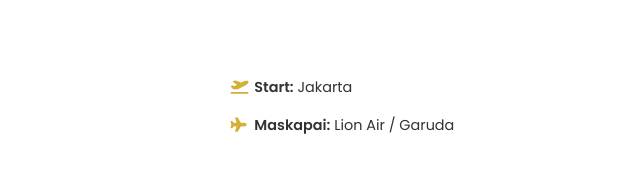
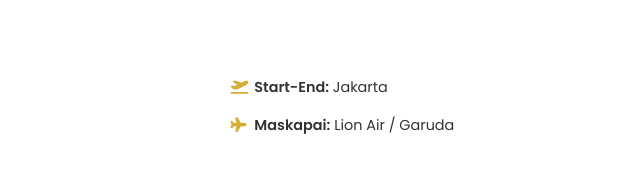
Before and after one commit to nurulhabaib/nurul-habaib-umroh, a plain HTML site: page index.html in a window 1280 px wide. Shown: the part 1203-1398 px from the top of the page, 417-1057 px from the left. Drawn offline with nearby package versions, Linux system fonts and the light colour scheme.

Commit message:
Update index.html

```diff
--- a/index.html
+++ b/index.html
@@ -402,7 +402,7 @@
                 </div>
                 <div class="info-grid">
                     <div class="info-item"><i class="fas fa-calendar"></i> <strong>Jadwal:</strong> Okt – Nov 2026</div>
-                    <div class="info-item"><i class="fas fa-plane-departure"></i> <strong>Start:</strong> Jakarta</div>
+                    <div class="info-item"><i class="fas fa-plane-departure"></i> <strong>Start-End:</strong> Jakarta</div>
                     <div class="info-item"><i class="fas fa-hotel"></i> <strong>Hotel:</strong> Royal Majestic / Concorede Alkhair</div>
                     <div class="info-item"><i class="fas fa-plane"></i> <strong>Maskapai:</strong> Lion Air / Garuda</div>
                 </div>
```
